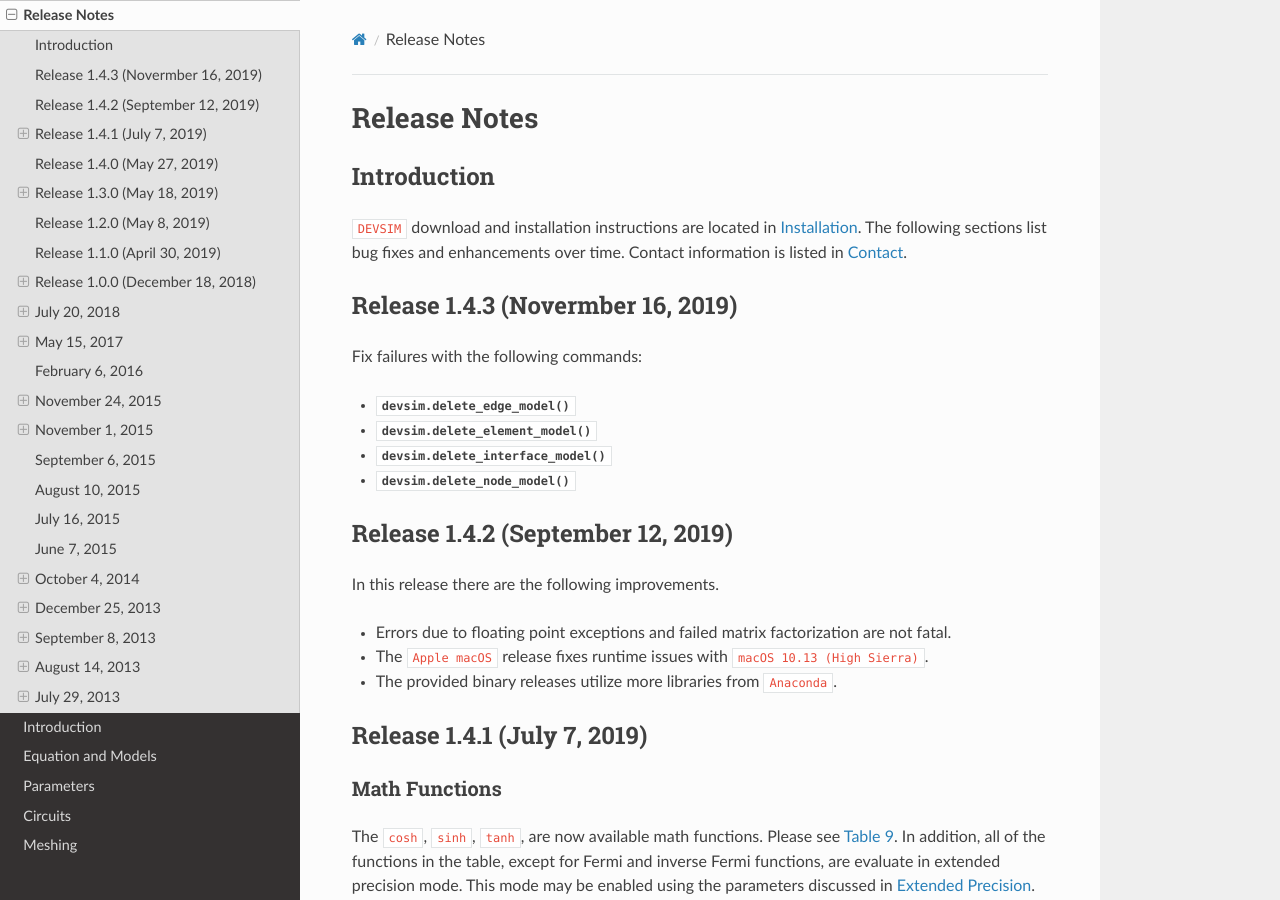
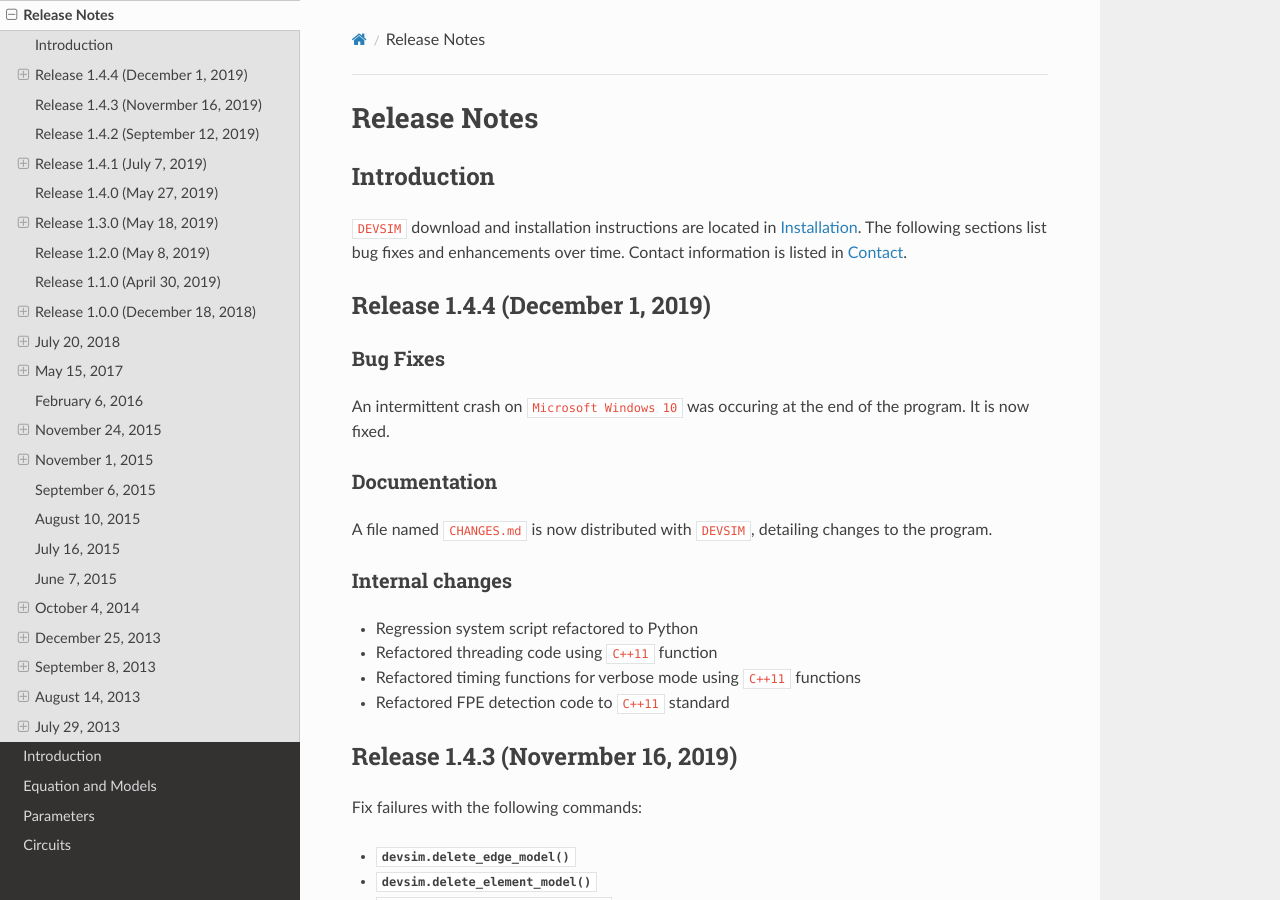
Before and after one commit to devsim/devsim_documentation, a Sphinx documentation site: the page built from sphinx/source/releasenotes.rst, in a window 1280 px wide and 900 px high. Built offline with Sphinx 7.4.7 and the Read the Docs theme 2.0.0, drawn with Linux system fonts in a browser that asks for light colours; cross-references to code outside the pages are shown as plain code.

Commit message:
update documentation for release

```diff
--- a/sphinx/source/releasenotes.rst
+++ b/sphinx/source/releasenotes.rst
@@ -8,6 +8,27 @@ Introduction
 ~~~~~~~~~~~~
 
 |devsim| download and installation instructions are located in :ref:`sec__installation`.  The following sections list bug fixes and enhancements over time.  Contact information is listed in :ref:`Contact`.
+
+Release 1.4.4 (December 1, 2019)
+~~~~~~~~~~~~~~~~~~~~~~~~~~~~~~~~~~
+
+Bug Fixes
+^^^^^^^^^
+
+An intermittent crash on |mswindowsten| was occuring at the end of the program.  It is now fixed.
+
+Documentation
+^^^^^^^^^^^^^
+
+A file named ``CHANGES.md`` is now distributed with |devsim|, detailing changes to the program.
+
+Internal changes
+^^^^^^^^^^^^^^^^
+- Regression system script refactored to Python
+- Refactored threading code using |cpluspluseleven| function
+- Refactored timing functions for verbose mode using |cpluspluseleven| functions
+- Refactored FPE detection code to |cpluspluseleven| standard
+
 
 Release 1.4.3 (Novermber 16, 2019)
 ~~~~~~~~~~~~~~~~~~~~~~~~~~~~~~~~~~
```
